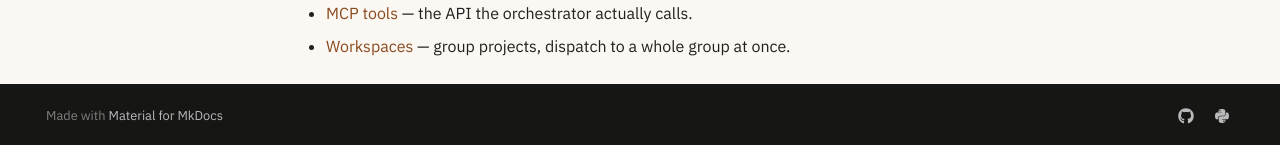
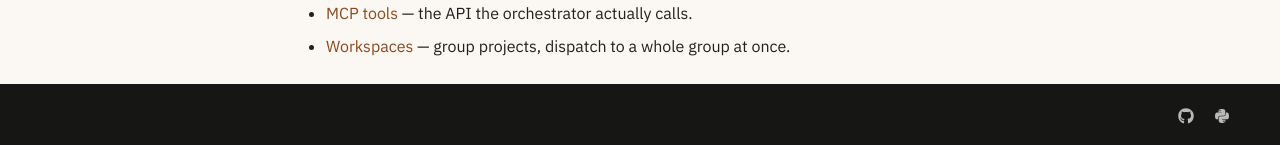
Before and after one commit to andy5090/central-mcp, an MkDocs documentation site: the page built from docs/quickstart.md, in a window 1280 px wide and 900 px high, scrolled down 1096 px. Shown: the part 752-897 px from the top of the window. Built offline with MkDocs 1.6.1 and Material for MkDocs 9.7.7, drawn with Linux system fonts in a browser that asks for light colours; comment, search, counter and statistics services are not loaded.

Commit message:
docs: suppress \"Made with Material for MkDocs\" footer attribution
mkdocs-material is MIT-licensed; the footer attribution is courtesy,
not a legal requirement. Added the documented `extra.generator: false`
to mkdocs.yml to hide it. The LICENSE file in the mkdocs-material
package itself remains unaffected (we don't redistribute their source).

Co-Authored-By: Claude Opus 4.7 (1M context) <noreply@anthropic.com>

```diff
--- a/mkdocs.yml
+++ b/mkdocs.yml
@@ -78,6 +78,7 @@ markdown_extensions:
       alternate_style: true
 
 extra:
+  generator: false   # suppress "Made with Material for MkDocs" footer line
   social:
     - icon: fontawesome/brands/github
       link: https://github.com/andy5090/central-mcp
```
